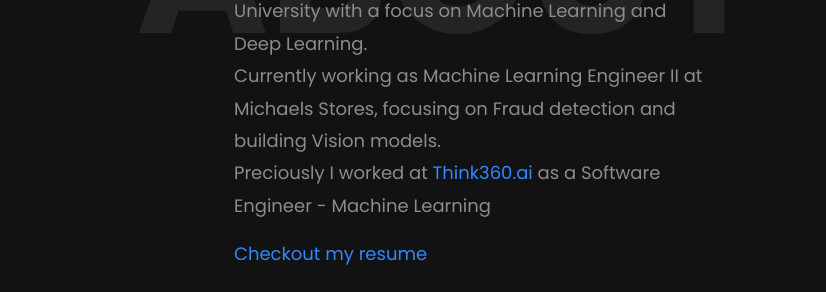
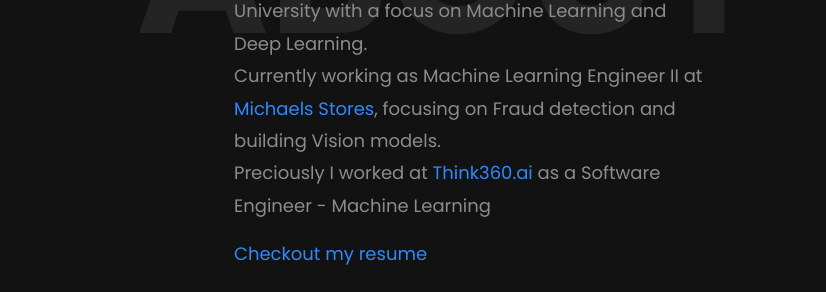
Before and after one commit to thisisbhavin/thisisbhavin.github.io, a plain HTML site: page index.html in a window 1280 px wide. Shown: the part 1011-1303 px from the top of the page, 454-1280 px from the left. Drawn offline with Linux system fonts and the light colour scheme; some packages are replaced by stand-ins of ours; no server answers; files whose address does not match are found by name.

Commit message:
Update index.html

```diff
--- a/index.html
+++ b/index.html
@@ -123,7 +123,7 @@
                 <div class="p-5">
                   <!-- <h2 class="mb-5">Hi! I'm Bhavin Dhedhi</h2> -->
                   <p>I studied Electrical Engineering at Columbia University with a focus on Machine Learning and Deep Learning.<br>
-                    Currently working as Machine Learning Engineer II at Michaels Stores, focusing on Fraud detection and building Vision models. <br>
+                    Currently working as Machine Learning Engineer II at <a href=https://www.michaels.com/"> Michaels Stores</a>, focusing on Fraud detection and building Vision models. <br>
                     Preciously I worked at <a href="https://www.think360.ai/"> Think360.ai </a> as a Software Engineer - Machine Learning<br>
                   </p>
                     <p><a href="about.html">Checkout my resume</a></p>
```
